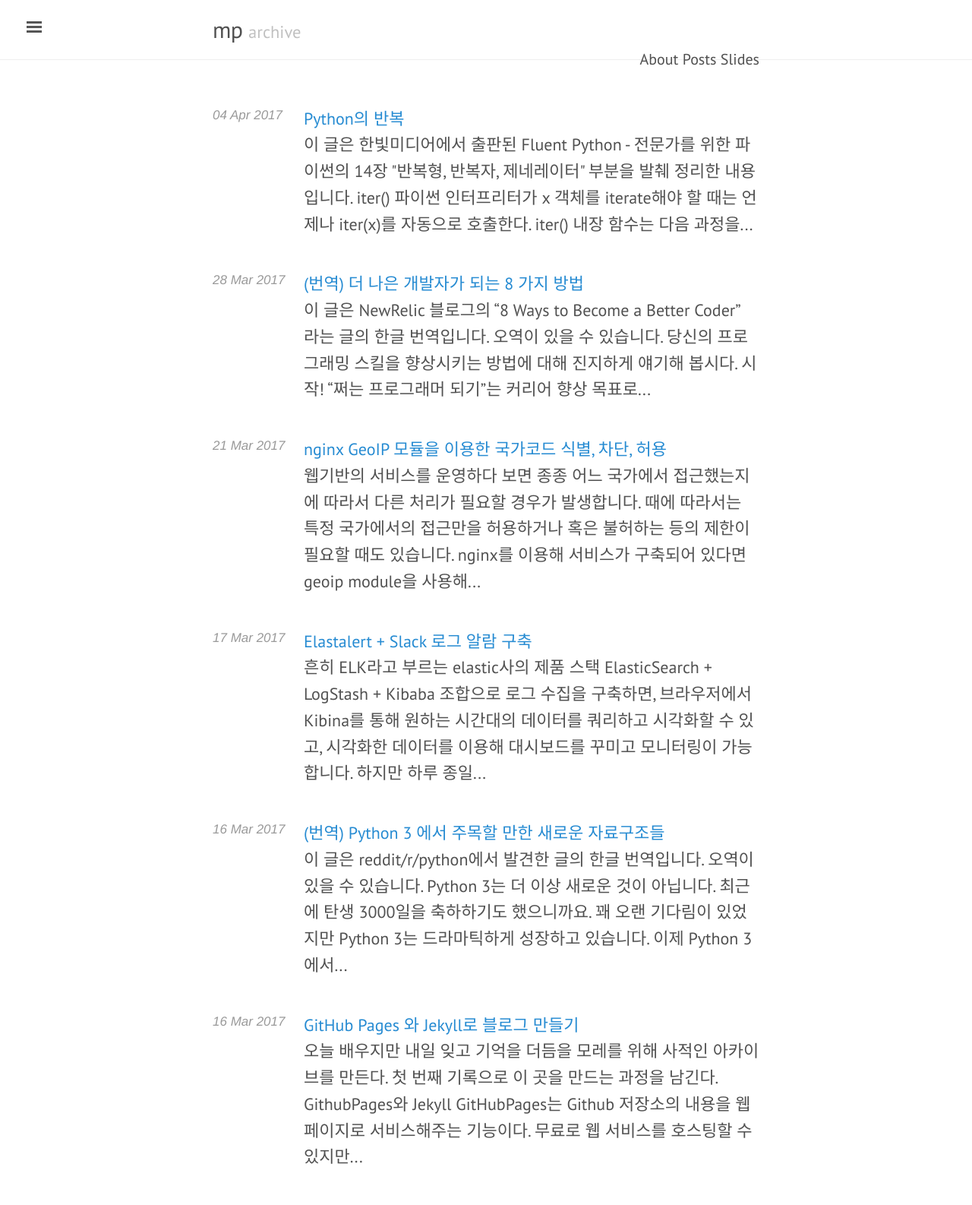
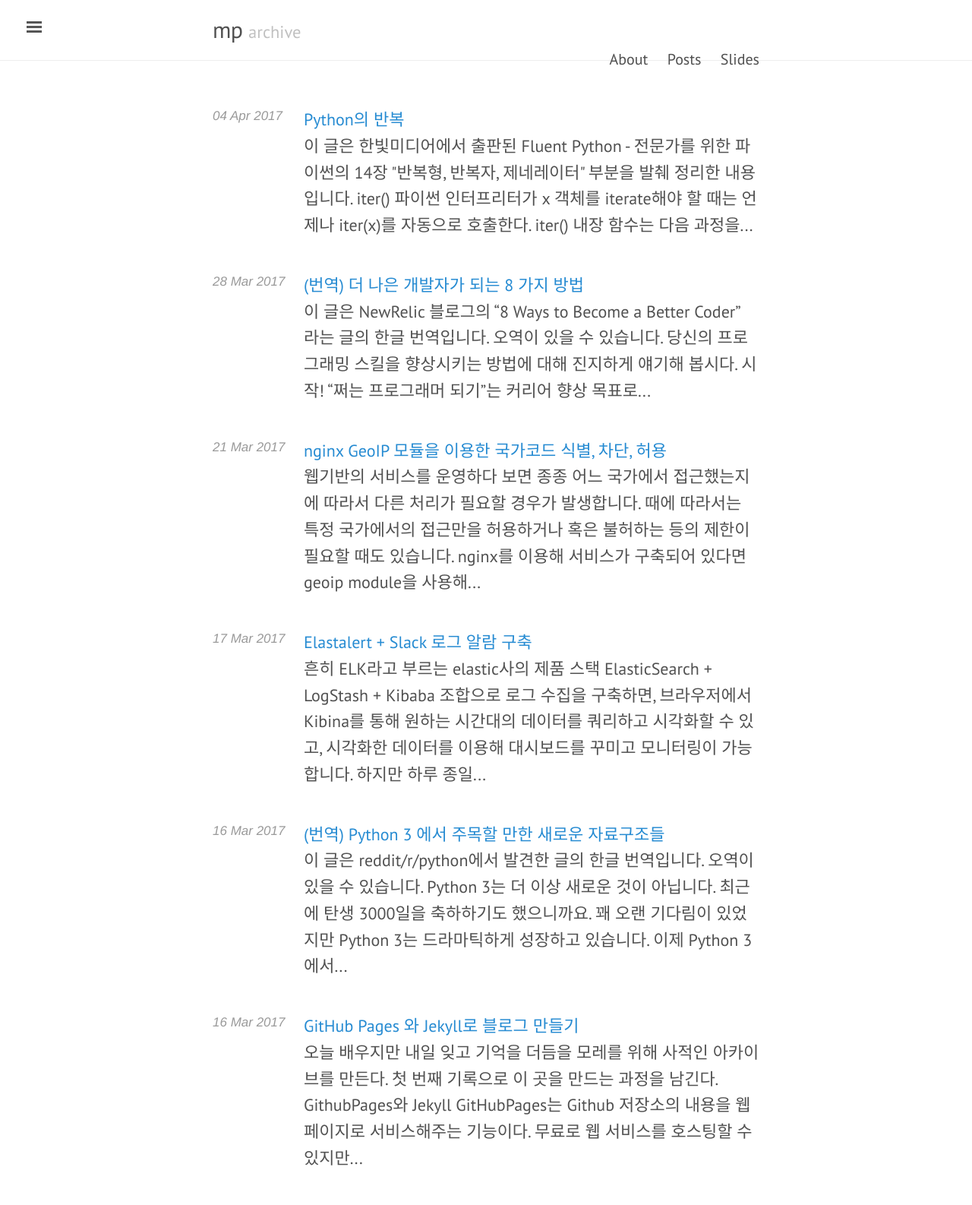
Before and after one commit to mnpk/mnpk.github.io, a Jekyll site: the page built from index.html, in a window 1280 px wide. Shown: the whole page at 76% size. Built offline with Jekyll 4.4.1, drawn with Linux system fonts in a browser that asks for light colours; the list of posts is cut into pages by our own code.

Commit message:
Update lanyon.css

```diff
--- a/public/css/lanyon.css
+++ b/public/css/lanyon.css
@@ -106,6 +106,7 @@ h1, h2, h3, h4, h5, h6 {
   padding-bottom: 1rem;
   margin-bottom: 3rem;
   border-bottom: 1px solid #eee;
+  min-height: 4rem;
 }
 .masthead-title {
   margin-top: 0;
@@ -128,9 +129,18 @@ h1, h2, h3, h4, h5, h6 {
  font-family: "PT Sans", Helvetica, Arial, sans-serif;
 }
 
+.site-nav a + a {
+ margin-left: 1rem;
+}
+
 .masthead nav a {
  color: #505050;
 }
+
+.masthead nav a:hover {
+  text-decoration: underline;
+}
+
 
 
 @media (max-width: 48em) {
```
